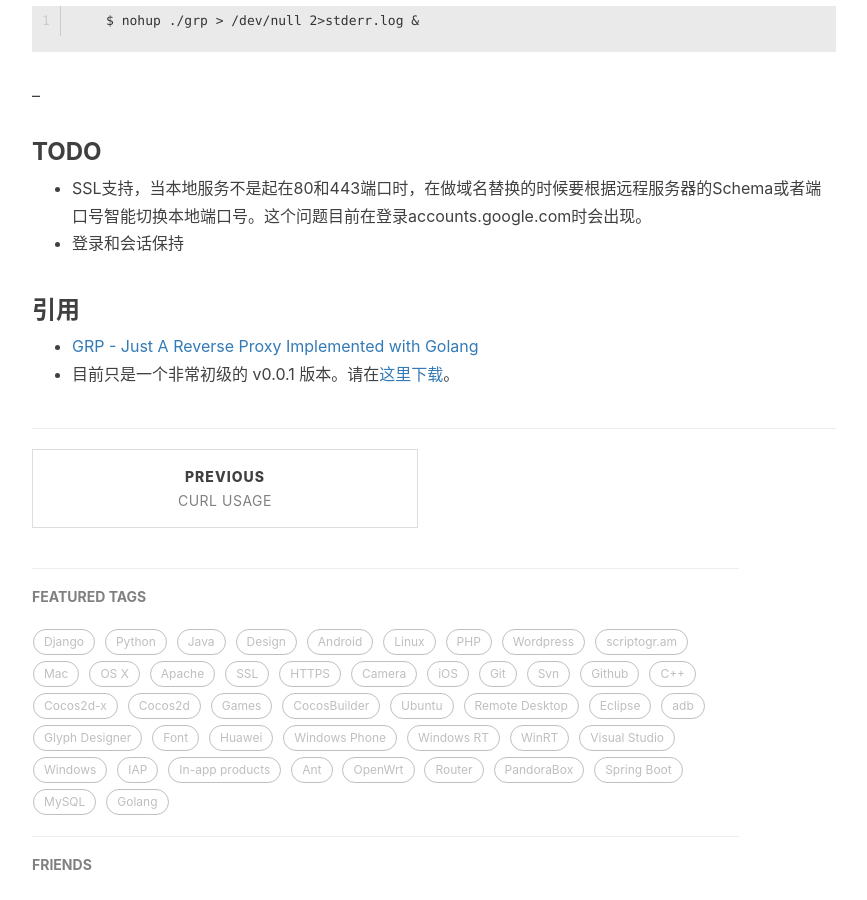
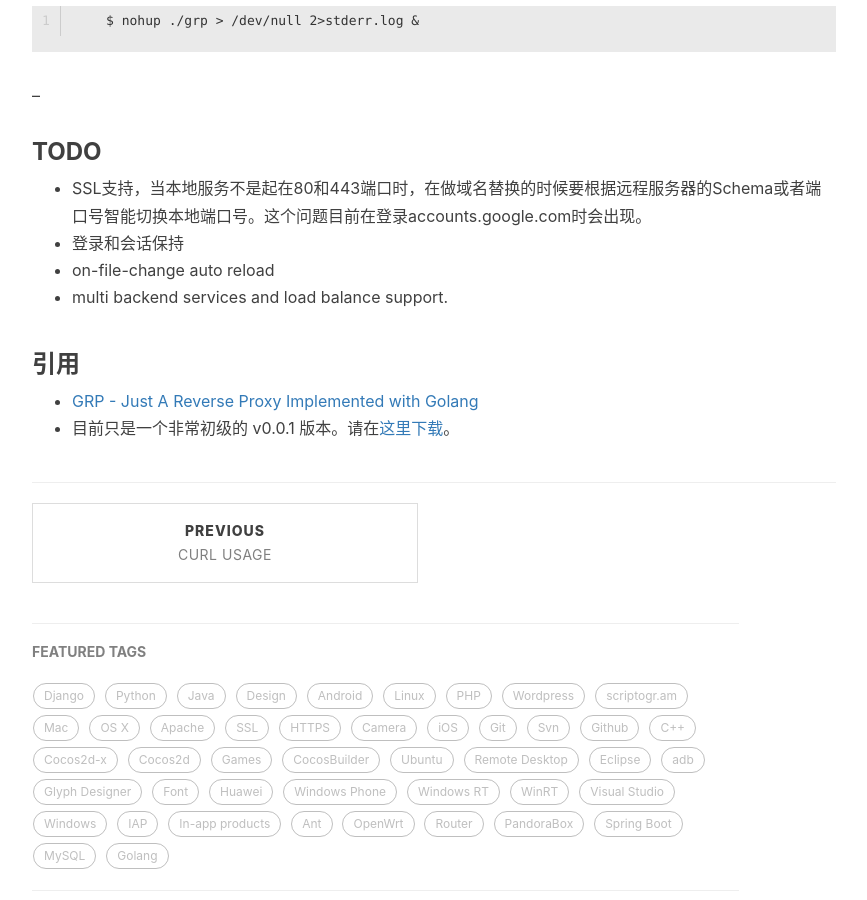
Before and after one commit to kimiazhu/kimiazhu.github.io, a Jekyll site: the page built from _posts/2016-08-11-GRP基于Go的反向代理.md, in a window 1280 px wide and 900 px high, scrolled down 1751 px. Shown: the whole window, without its empty margins (233-1100 px from the left). Built offline with Jekyll 4.4.1, drawn with Linux system fonts in a browser that asks for light colours; nearby versions of some CDN libraries; comment, search, counter and statistics services are not loaded.

Commit message:
add todos

```diff
--- a/_posts/2016-08-11-GRP基于Go的反向代理.md
+++ b/_posts/2016-08-11-GRP基于Go的反向代理.md
@@ -55,6 +55,8 @@ $ nohup ./grp > /dev/null 2>stderr.log &
 
 - SSL支持，当本地服务不是起在80和443端口时，在做域名替换的时候要根据远程服务器的Schema或者端口号智能切换本地端口号。这个问题目前在登录accounts.google.com时会出现。
 - 登录和会话保持
+- on-file-change auto reload
+- multi backend services and load balance support.
 
 ### 引用
 
```
